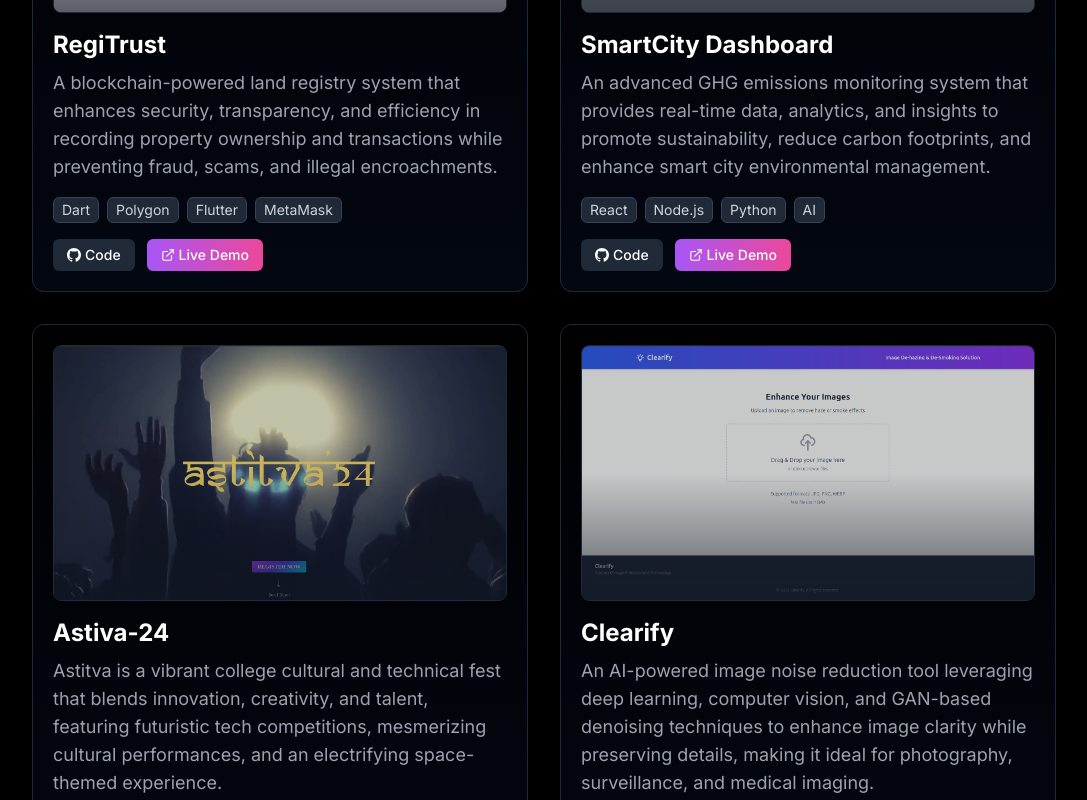
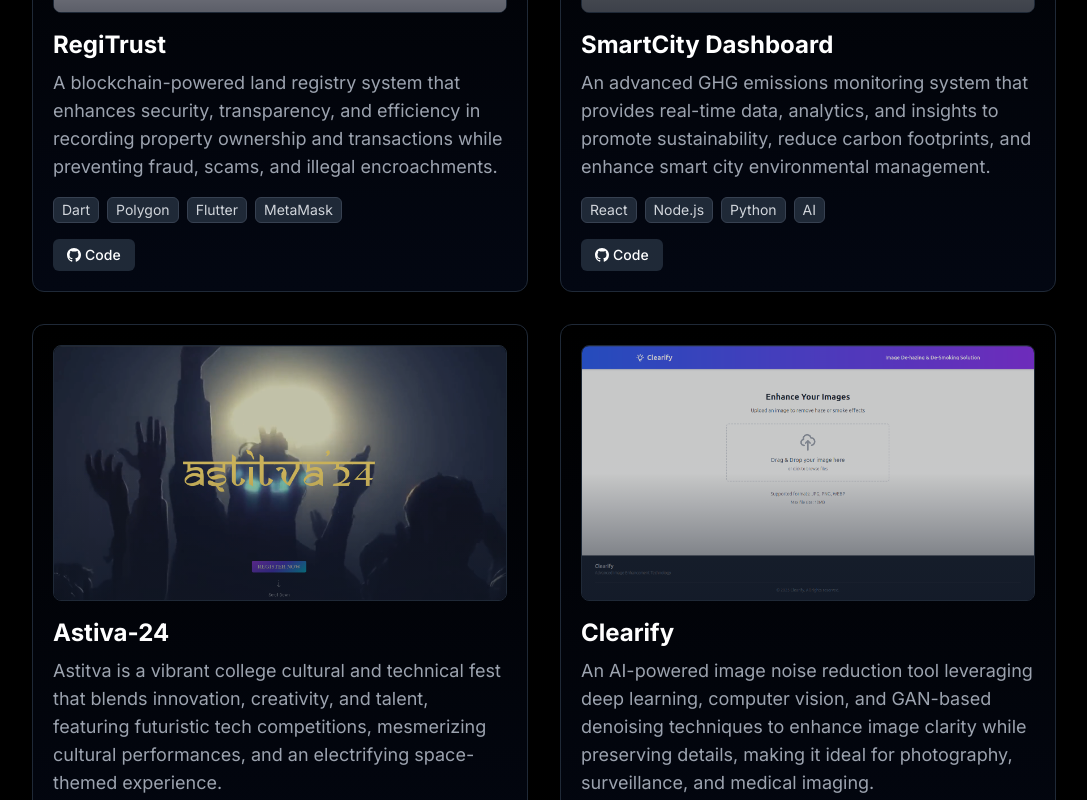
Before and after one commit to atulm18014/Portfolio, a React (Vite) app: page / in a window 1280 px wide. Shown: the part 3485-4285 px from the top of the page, without its empty margins (96-1183 px from the left). Built offline with nearby package versions, Linux system fonts and the light colour scheme; grey boxes are pictures that could not be loaded; a web font is replaced by a local one.

Commit message:
Enhance ProjectCard component: import project images directly, improve demo button visibility, and add loading/error handling for images

```diff
--- a/src/components/Projects.jsx
+++ b/src/components/Projects.jsx
@@ -1,10 +1,13 @@
 import { motion } from 'framer-motion';
 import { Link } from 'react-router-dom';
 
+// Import images directly to ensure they work in production
+import regitrustImage from '../assets/img/regitrust.png';
+import ghgImage from '../assets/img/ghg.png';
+import astitvaImage from '../assets/img/astitva.png';
+import clearifyImage from '../assets/img/clearify.png';
+
 const ProjectCard = ({ index, title, description, tags, github, external, image }) => {
-  // Add default demo link for projects without one
-  const demoUrl = external || `https://github.com/atulm18014/${title.replace(/\s+/g, '-')}`;
-
   return (
     <motion.div
       initial={{ opacity: 0, y: 30 }}
@@ -13,12 +16,17 @@
       transition={{ duration: 0.5, delay: index * 0.1 }}
       className="card group hover:-translate-y-2 p-5 border border-gray-800 rounded-xl bg-gradient-to-b from-black to-gray-950 transition-all duration-500"
     >
-      {/* Project Image */}
+      {/* Project Image with improved loading and error handling */}
       <div className="relative aspect-video w-full overflow-hidden rounded-lg mb-4 border border-gray-800">
         <img
-          src={image || `https://placehold.co/600x400/0D1117/58A6FF?text=${title.replace(/ /g, '+')}`}
+          src={image}
           alt={title}
           className="h-full w-full object-cover opacity-80 group-hover:opacity-100 transition-opacity duration-500"
+          loading="lazy"
+          onError={(e) => {
+            e.target.onerror = null;
+            e.target.src = `https://placehold.co/600x400/0D1117/58A6FF?text=${title.replace(/ /g, '+')}`;
+          }}
         />
         <div className="absolute inset-0 bg-gradient-to-t from-gray-900 via-transparent to-transparent opacity-60"></div>
       </div>
@@ -54,9 +62,10 @@
           </a>
         )}
 
-        {/* Enhanced Demo Button - Always present with improved animation */}
+        {/* Demo Button - Only shown when external link is provided */}
+        {external && (
           <a
-          href={demoUrl}
+            href={external}
             target="_blank"
             rel="noopener noreferrer"
             className="relative inline-flex items-center gap-1 px-3.5 py-1.5 text-sm font-medium text-white bg-gradient-to-r from-purple-500 to-pink-500 rounded-md overflow-hidden group"
@@ -70,43 +79,44 @@
             </svg>
             <span>Live Demo</span>
           </a>
+        )}
       </div>
     </motion.div>
   );
 };
 
 const Projects = () => {
-  // Updated with real projects from GitHub repositories
+  // Updated with properly imported images
   const projects = [
     {
       title: "RegiTrust",
       description: "A blockchain-powered land registry system that enhances security, transparency, and efficiency in recording property ownership and transactions while preventing fraud, scams, and illegal encroachments.",
       tags: ["Dart", "Polygon", "Flutter", "MetaMask"],
       github: "https://github.com/atulm18014/RegiTrust",
-      image: "src/assets/img/regitrust.png",
+      image: regitrustImage,  // Use imported image
     },
     {
       title: "SmartCity Dashboard",
       description: "An advanced GHG emissions monitoring system that provides real-time data, analytics, and insights to promote sustainability, reduce carbon footprints, and enhance smart city environmental management.",
       tags: ["React", "Node.js", "Python", "AI"],
       github: "https://github.com/atulm18014/SmartcityDashboard",
-      image: "src/assets/img/ghg.png",
+      image: ghgImage,  // Use imported image
     },
     {
       title: "Astiva-24",
       description: "Astitva is a vibrant college cultural and technical fest that blends innovation, creativity, and talent, featuring futuristic tech competitions, mesmerizing cultural performances, and an electrifying space-themed experience.",
       tags: ["React", "Tailwind", "Node.js"],
       github: "https://github.com/atulm18014/astitva-24",
-      external: "https://astitva-24.netlify.app/",  // Added demo link
-      image: "src/assets/img/astitva.png",
+      external: "https://astitva-24.netlify.app/",
+      image: astitvaImage,  // Use imported image
     },
     {
       title: "Clearify",
       description: "An AI-powered image noise reduction tool leveraging deep learning, computer vision, and GAN-based denoising techniques to enhance image clarity while preserving details, making it ideal for photography, surveillance, and medical imaging.",
       tags: ["React", "Tailwind", "Python"],
       github: "https://github.com/atulm18014/NFT-Marketplace",
-      external: "https://clearify-blue.vercel.app/",  // Added demo link
-      image: "src/assets/img/clearify.png",
+      external: "https://clearify-blue.vercel.app/",
+      image: clearifyImage,  // Use imported image
     },
   ];
 
```
Lines whose indentation alone changed are shown as unchanged.
